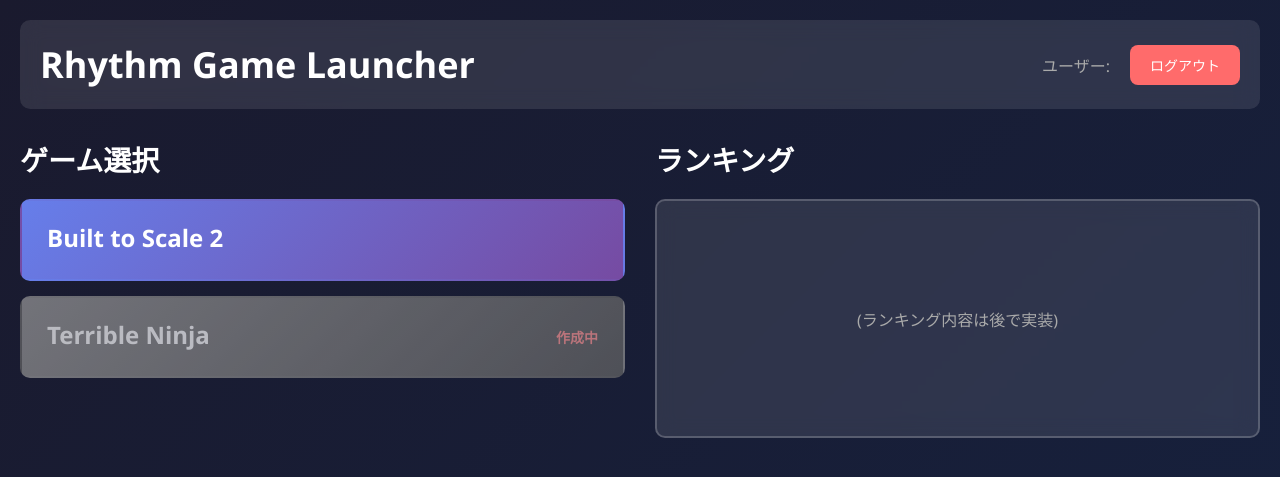
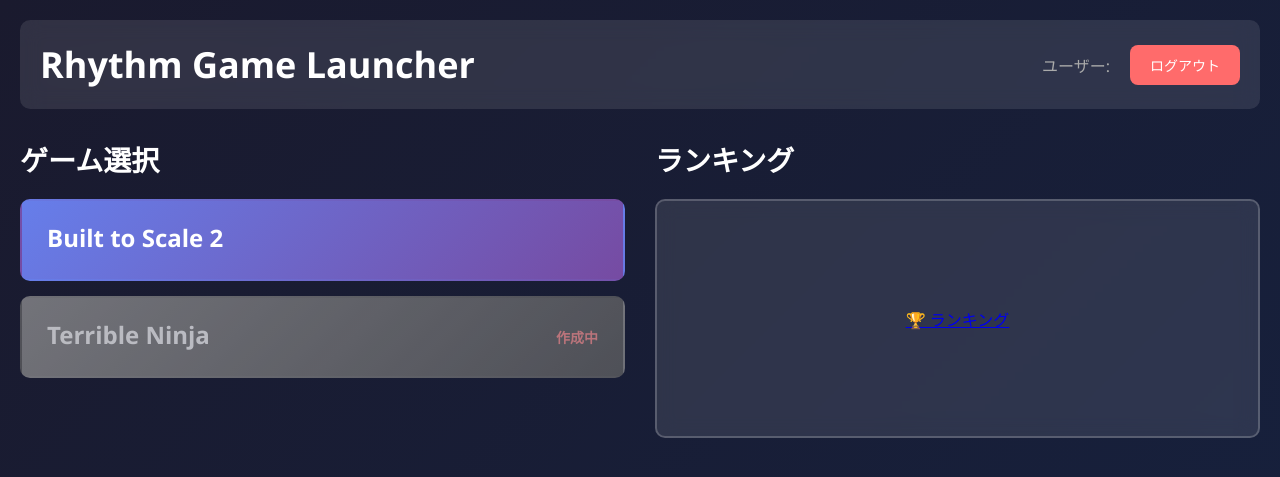
Before and after one commit to peko0707/Built_to_Scale2, a Flask app: template templates/launcher.html in a window 1280 px wide. Shown: the top 477 px of the page. Run offline with Flask 3, Linux system fonts and the light colour scheme; the template is opened without the code that fills it, so the values that code supplies are empty.

Commit message:
Update launcher.html

```diff
--- a/templates/launcher.html
+++ b/templates/launcher.html
@@ -45,8 +45,9 @@
             <div class="ranking-section">
                 <h2>ランキング</h2>
                 <div class="ranking-box">
-                    <p class="placeholder">(ランキング内容は後で実装)</p>
-                </div>
+                    <a href="/ranking/built_to_scale2">
+                        🏆 ランキング
+                    </a>
             </div>
         </div>
     </div>
```
